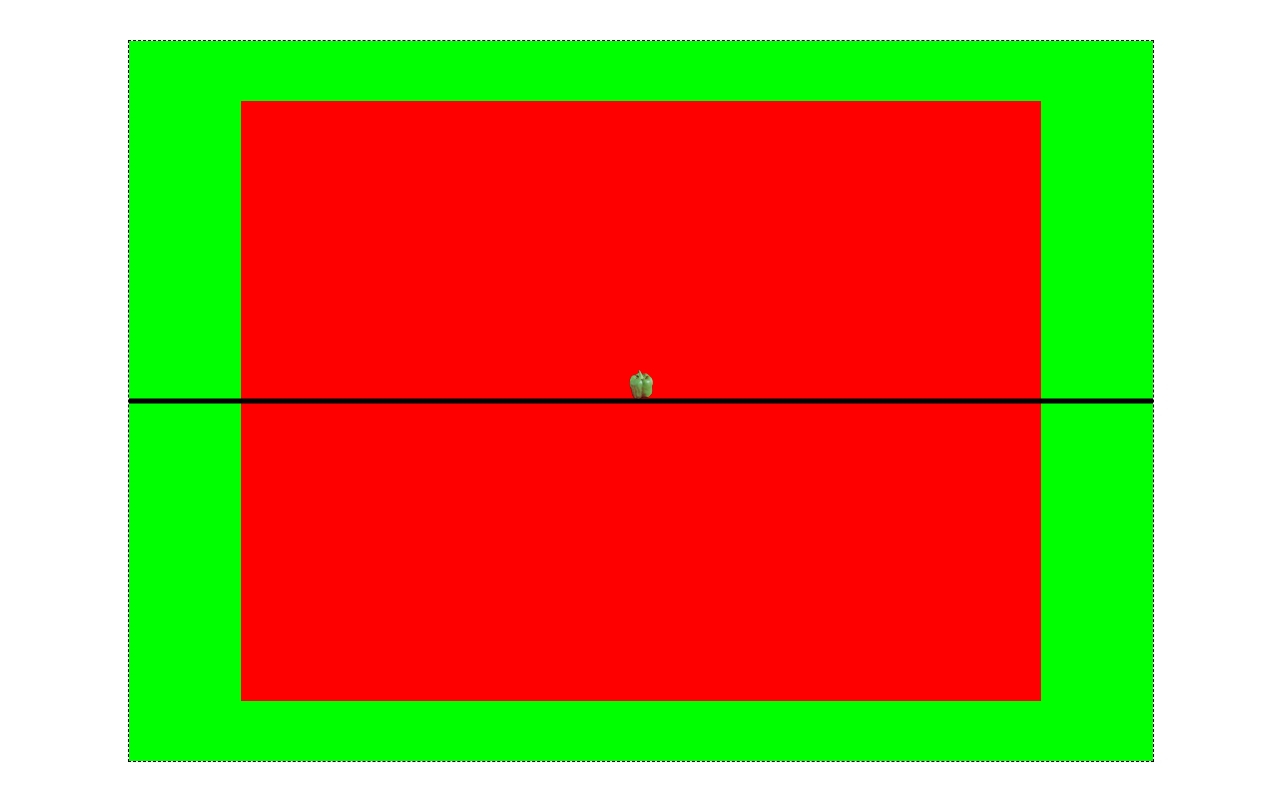
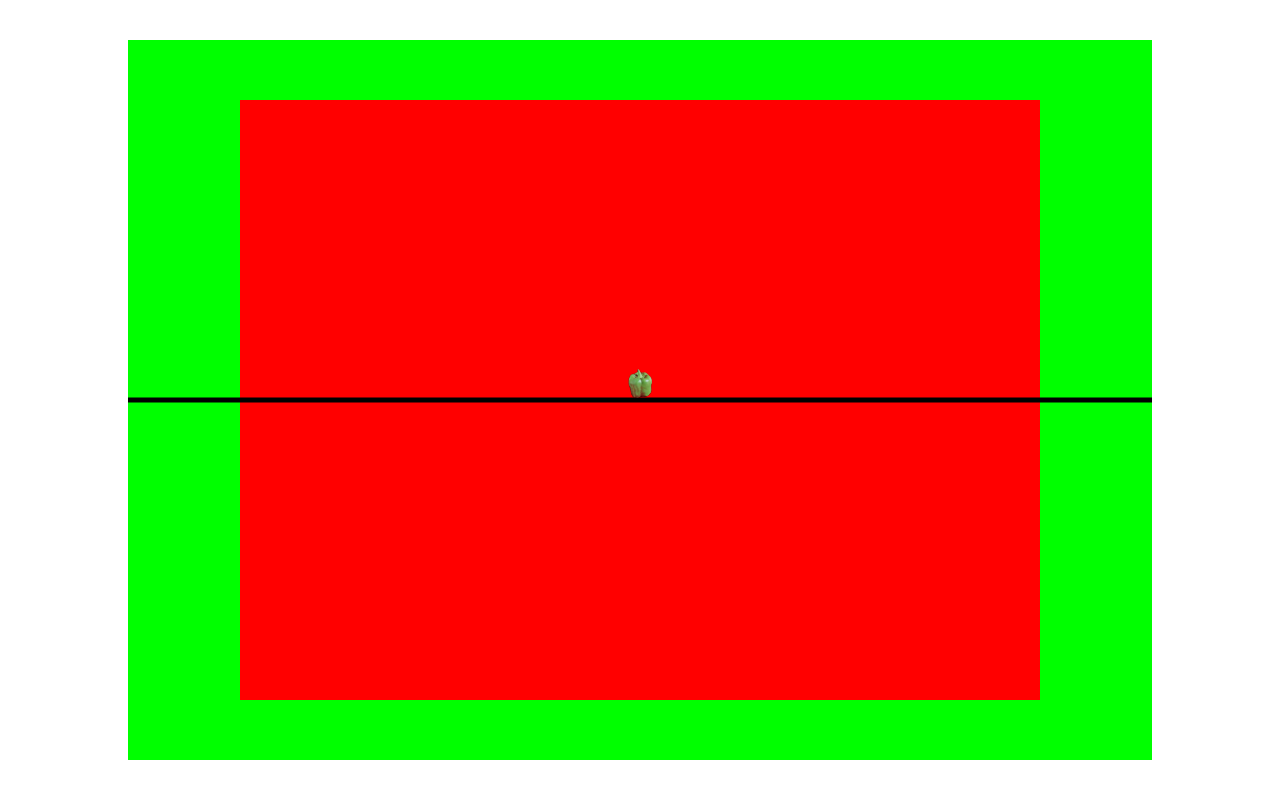
Before and after one commit to csusbdt/webgame, a plain HTML site: page web/proto3/index.html in a window 1280 px wide. Drawn offline with Linux system fonts and the light colour scheme.

Commit message:
minor edit

```diff
--- a/web/proto3/index.html
+++ b/web/proto3/index.html
@@ -8,8 +8,8 @@
     </head>
 
     <body>
-		<canvas id="canvas" style="border: 1px dashed"></canvas>
-		<!--canvas id="canvas""></canvas-->
+		<!--canvas id="canvas" style="border: 1px dashed"></canvas-->
+		<canvas id="canvas"></canvas-->
 
 		<!--
 		Each of the following scripts add an object to the global namespace.
```
